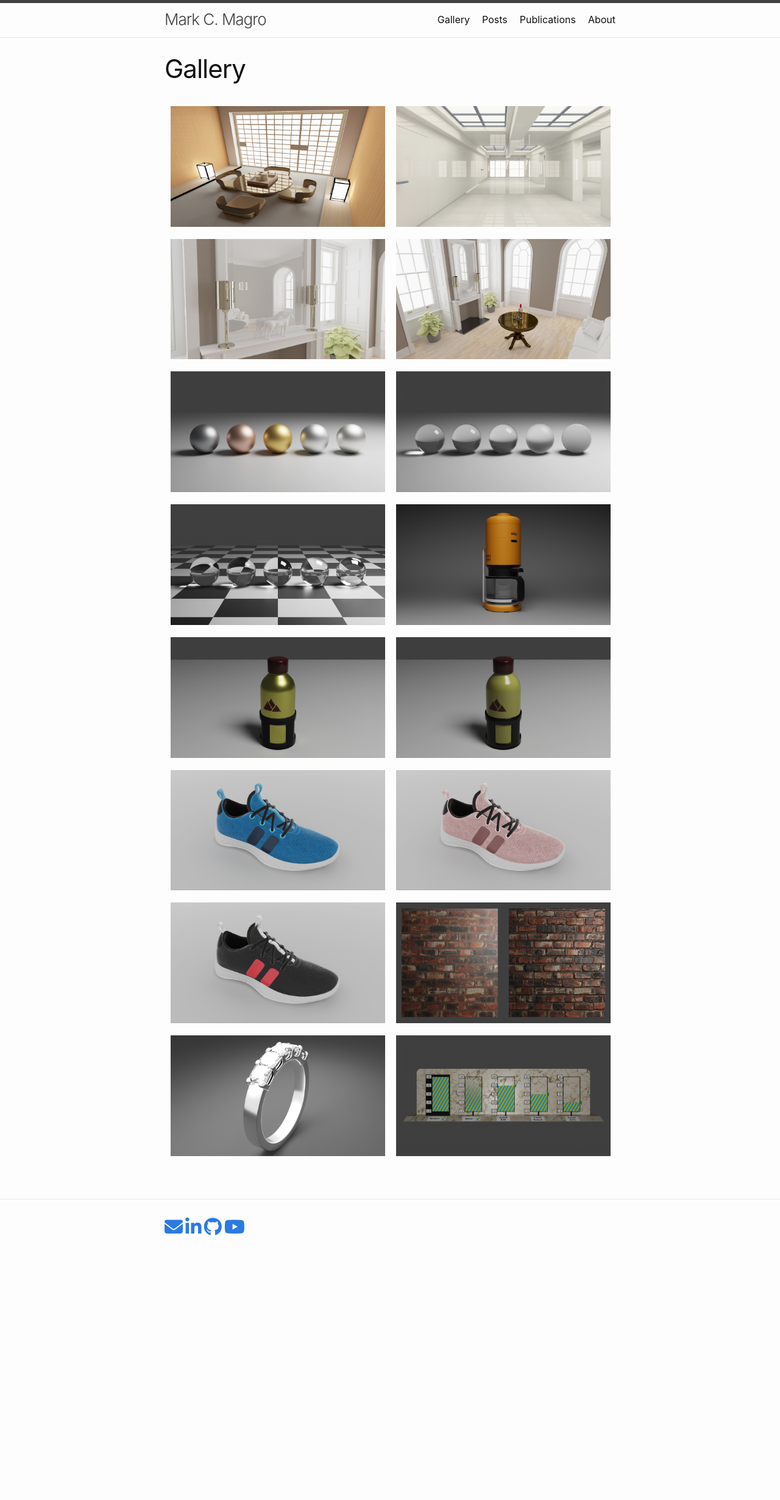
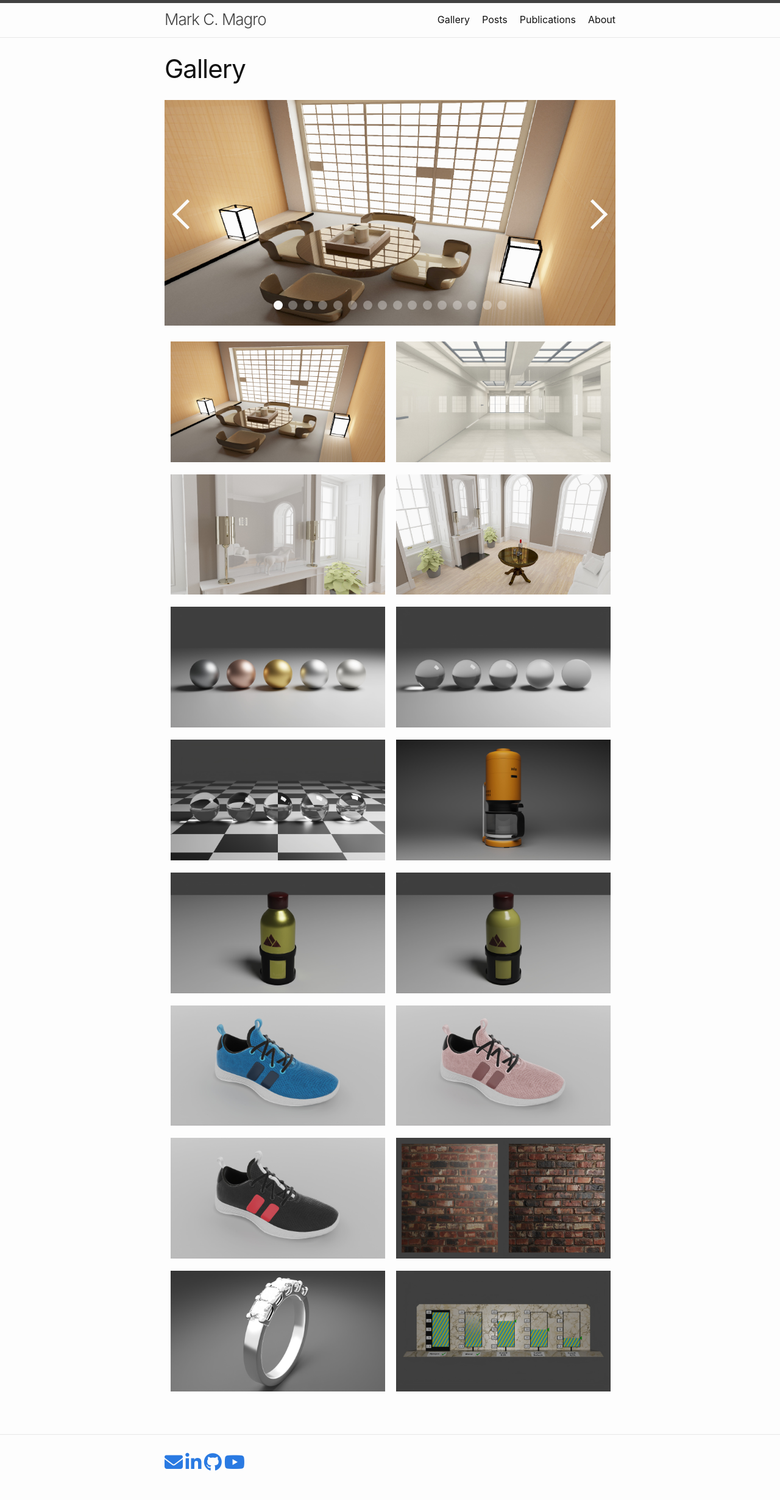
Before and after one commit to markcmagro/markcmagro.github.io, a Jekyll site: the page built from _pages/01_gallery.markdown, in a window 1280 px wide. Shown: the whole page at 61% size. Built offline with Jekyll 4.4.1, drawn with Linux system fonts in a browser that asks for light colours; nearby versions of some CDN libraries; before the commit the page ends 2074 px from its top, so only the background shows below that.

Commit message:
Added image carousel.

```diff
--- a/_config.yml
+++ b/_config.yml
@@ -76,6 +76,7 @@ exclude:
   - _projects_ # remove all projects from projects page
   - _projects_/02_project2.markdown # remove a specific project
   - _posts/2024-02-26-post2.markdown # remote a specific post
+  - _pages/06_carousel.markdown
 
 collections:
   projects:
@@ -83,3 +84,22 @@ collections:
 
 disqus:
   shortname: optix-cuda-cmake-project-workflow
+
+carousels:
+  - images:
+    - image: /assets/images/japanese_room.jpg
+    - image: /assets/images/vr_gallery.jpg
+    - image: /assets/images/fireplace_room_detail.jpg
+    - image: /assets/images/fireplace_room.jpg
+    - image: /assets/images/metals.jpg
+    - image: /assets/images/transmissive.jpg
+    - image: /assets/images/ior.jpg
+    - image: /assets/images/coffee.jpg
+    - image: /assets/images/waterbottle_metal.jpg
+    - image: /assets/images/waterbottle_plastic.jpg
+    - image: /assets/images/shoe_blue.jpg
+    - image: /assets/images/shoe_pink.jpg
+    - image: /assets/images/shoe_black.jpg
+    - image: /assets/images/wall_two_halves.jpg
+    - image: /assets/images/alliance_ring.jpg
+    - image: /assets/images/alpha_blend_mode_test.jpg
--- /dev/null
+++ b/_includes/carousel.html
@@ -0,0 +1,219 @@
+{% assign letterstring = "a,b,c,d,e,f,g,h,i,j,k,l,m,n,o" %}
+{% assign letters = letterstring | split: ',' %}
+{% assign number = include.number | minus: 1 %}
+<div class="carousel__holder">
+    <div id="carousel{{ number }}" class="carousel">
+        {% for item in site.carousels[number].images %}
+          <input class="carousel__activator" type="radio" name="carousel{{ number }}" id="{{ number }}{{ letters[forloop.index0] }}" {% if forloop.first %}checked="checked"{% endif %} />
+        {% endfor %}
+        {% for item in site.carousels[number].images %}
+          {% if forloop.index == forloop.length %}
+            {% assign nextindex = 0 %}
+          {% else %}
+            {% assign nextindex = forloop.index0 | plus: 1 %}
+          {% endif %}
+          {% assign nextletter = letters[nextindex] %}
+          {% if forloop.index0 == 0 %}
+            {% assign previndex = forloop.length | minus: 1 %}
+          {% else %}
+            {% assign previndex = forloop.index0 | minus: 1 %}
+          {% endif %}
+          {% assign prevletter = letters[previndex] %}
+          <div class="carousel__controls">
+              <label class="carousel__control carousel__control--backward" for="{{ number }}{{ prevletter }}"></label>
+              <label class="carousel__control carousel__control--forward" for="{{ number }}{{ nextletter }}"></label>
+          </div>
+        {% endfor %}
+        <div class="carousel__track">
+          <ul>
+            {% for item in site.carousels[number].images %}
+            <li class="carousel__slide" style="background-image: url('{{ item.image }}');"></li>
+            {% endfor %}
+          </ul>
+        </div>
+        <div class="carousel__indicators">
+            {% for item in site.carousels[number].images %}
+              <label class="carousel__indicator" for="{{ number }}{{ letters[forloop.index0] }}"></label>
+            {% endfor %}
+        </div>
+    </div>
+</div>
+
+<style>
+.carousel__holder {width: 100%; position: relative; padding-bottom: {{ include.height }}{{ include.unit }}; margin: 1rem 0 1rem;}
+.carousel {
+  height: 100%;
+  width: 100%;
+  overflow: hidden;
+  text-align: center;
+  position: absolute;
+  padding: 0;
+}
+.carousel__controls,
+.carousel__activator {
+  display: none;
+}
+{% for item in site.carousels[number].images %}
+.carousel__activator:nth-of-type({{ forloop.index }}):checked ~ .carousel__track {
+  -webkit-transform: translateX(-{{ forloop.index0 }}00%);
+          transform: translateX(-{{ forloop.index0 }}00%);
+}
+.carousel__activator:nth-of-type({{ forloop.index }}):checked ~ .carousel__slide:nth-of-type({{ forloop.index }}) {
+  transition: opacity 0.5s, -webkit-transform 0.5s;
+  transition: opacity 0.5s, transform 0.5s;
+  transition: opacity 0.5s, transform 0.5s, -webkit-transform 0.5s;
+  top: 0;
+  left: 0;
+  right: 0;
+  opacity: 1;
+  -webkit-transform: scale(1);
+          transform: scale(1);
+}
+.carousel__activator:nth-of-type({{ forloop.index }}):checked ~ .carousel__controls:nth-of-type({{ forloop.index }}) {
+  display: block;
+  opacity: 1;
+}
+.carousel__activator:nth-of-type({{ forloop.index }}):checked ~ .carousel__indicators .carousel__indicator:nth-of-type({{ forloop.index }}) {
+  opacity: 1;
+}
+{% endfor %}
+
+.carousel__control {
+  height: 30px;
+  width: 30px;
+  margin-top: -15px;
+  top: 50%;
+  position: absolute;
+  display: block;
+  cursor: pointer;
+  border-width: 5px 5px 0 0;
+  border-style: solid;
+  border-color: #fafafa;
+  opacity: 0.35;
+  opacity: 1;
+  outline: 0;
+  z-index: 3;
+}
+.carousel__control:hover {
+  opacity: 1;
+}
+.carousel__control--backward {
+  left: 20px;
+  -webkit-transform: rotate(-135deg);
+          transform: rotate(-135deg);
+}
+.carousel__control--forward {
+  right: 20px;
+  -webkit-transform: rotate(45deg);
+          transform: rotate(45deg);
+}
+.carousel__indicators {
+  position: absolute;
+  bottom: 20px;
+  width: 100%;
+  text-align: center;
+}
+.carousel__indicator {
+  height: 15px;
+  width: 15px;
+  border-radius: 100%;
+  display: inline-block;
+  z-index: 2;
+  cursor: pointer;
+  opacity: 0.35;
+  margin: 0 2.5px 0 2.5px;
+}
+.carousel__indicator:hover {
+  opacity: 0.75;
+}
+.carousel__track {
+  position: absolute;
+  top: 0;
+  right: 0;
+  bottom: 0;
+  left: 0;
+  padding: 0;
+  margin: 0;
+  transition: -webkit-transform 0.5s ease 0s;
+  transition: transform 0.5s ease 0s;
+  transition: transform 0.5s ease 0s, -webkit-transform 0.5s ease 0s;
+}
+.carousel__track .carousel__slide {
+  display: block;
+  top: 0;
+  left: 0;
+  right: 0;
+  opacity: 1;
+}
+{% for item in site.carousels[number].images %}
+.carousel__track .carousel__slide:nth-of-type({{ forloop.index }}) {
+  -webkit-transform: translateX({{ forloop.index0 }}00%);
+          transform: translateX({{ forloop.index0 }}00%);
+}
+{% endfor %}
+
+.carousel--scale .carousel__slide {
+  -webkit-transform: scale(0);
+          transform: scale(0);
+}
+.carousel__slide {
+  height: 100%;
+  position: absolute;
+  opacity: 0;
+  overflow: hidden;
+}
+.carousel__slide .overlay {height: 100%;}
+.carousel--thumb .carousel__indicator {
+  height: 30px;
+  width: 30px;
+}
+.carousel__indicator {
+  background-color: #fafafa;
+}
+{% for item in site.carousels[number].images %}
+.carousel__slide:nth-of-type({{ forloop.index }}),
+.carousel--thumb .carousel__indicators .carousel__indicator:nth-of-type({{ forloop.index }}) {
+  background-size: cover;
+  background-position: center;
+}
+{% endfor %}
+</style>
+
+<script>
+  function isVisible(el) {
+        while (el) {
+            if (el === document) {
+                return true;
+            }
+
+            var $style = window.getComputedStyle(el, null);
+
+            if (!el) {
+                return false;
+            } else if (!$style) {
+                return false;
+            } else if ($style.display === 'none') {
+                return false;
+            } else if ($style.visibility === 'hidden') {
+                return false;
+            } else if (+$style.opacity === 0) {
+                return false;
+            } else if (($style.display === 'block' || $style.display === 'inline-block') &&
+                $style.height === '0px' && $style.overflow === 'hidden') {
+                return false;
+            } else {
+                return $style.position === 'fixed' || isVisible(el.parentNode);
+            }
+        }
+  }
+  {% if include.duration %}
+  setInterval(function(){
+    var j=0;
+    var elements = document.querySelectorAll('#carousel{{ number}} .carousel__control--forward');
+    for(i=(elements.length - 1);i>-1;i--) {
+      if(isVisible(elements[i])) j=i;
+    }
+    elements[j].click();
+  },{{ include.duration }}000);
+  {% endif %}
+</script>
--- a/_pages/01_gallery.markdown
+++ b/_pages/01_gallery.markdown
@@ -7,25 +7,7 @@ redirect_from:
  - /
 ---
 
-<!--
-![Japanese Room](/assets/images/japanese_room.jpg)
-![VR Gallery](/assets/images/vr_gallery.jpg)
-![Fireplace Room](/assets/images/fireplace_room.jpg)
--->
-
-<!--
-<a href="/assets/images/japanese_room.jpg"><img src="/assets/images/japanese_room.jpg" width="45%"></a>
-<a href="/assets/images/vr_gallery.jpg"><img src="/assets/images/vr_gallery.jpg" width="45%"></a>
--->
-
-<!--
-<div class="grid-container">
-  <div><img src="/assets/images/japanese_room.jpg"></div>
-  <div><img src="/assets/images/vr_gallery.jpg"></div>
-  <div>Japanese Room</div>
-  <div>VR Gallery</div>
-</div>
--->
+{% include carousel.html height="50" unit="%" duration="5" number="1" %}
 
 <div class="main_block">
     <div class="inner_block">
```
Also changed, not shown: _layouts/image_carousel.html (added, +9 -0 lines), _pages/06_carousel.markdown (added, +8 -0 lines).
